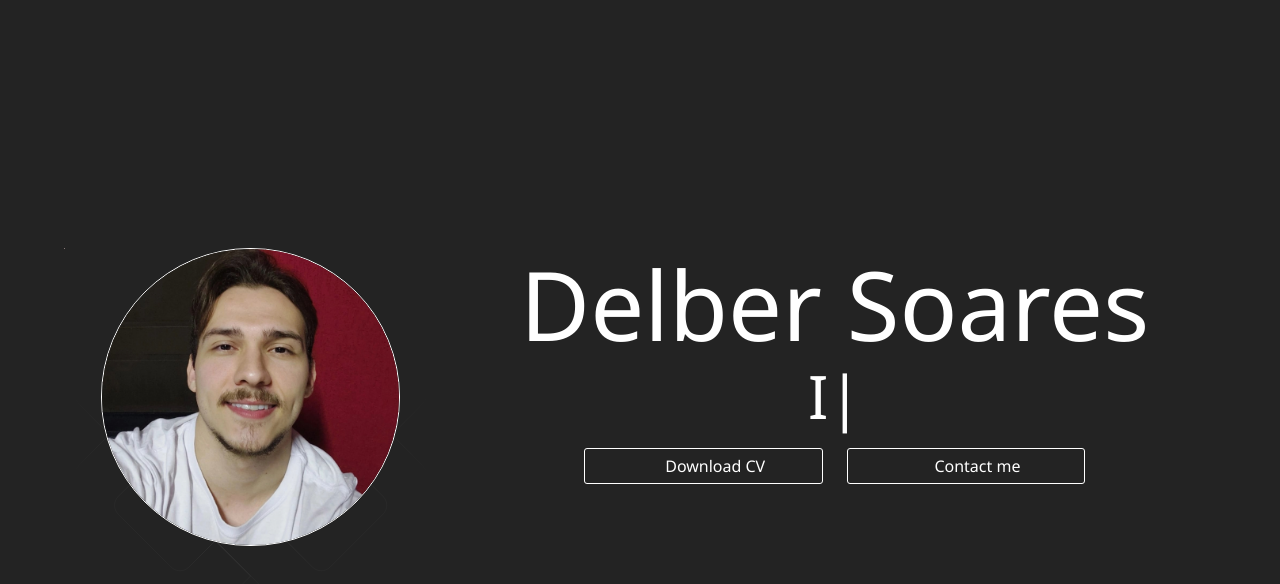
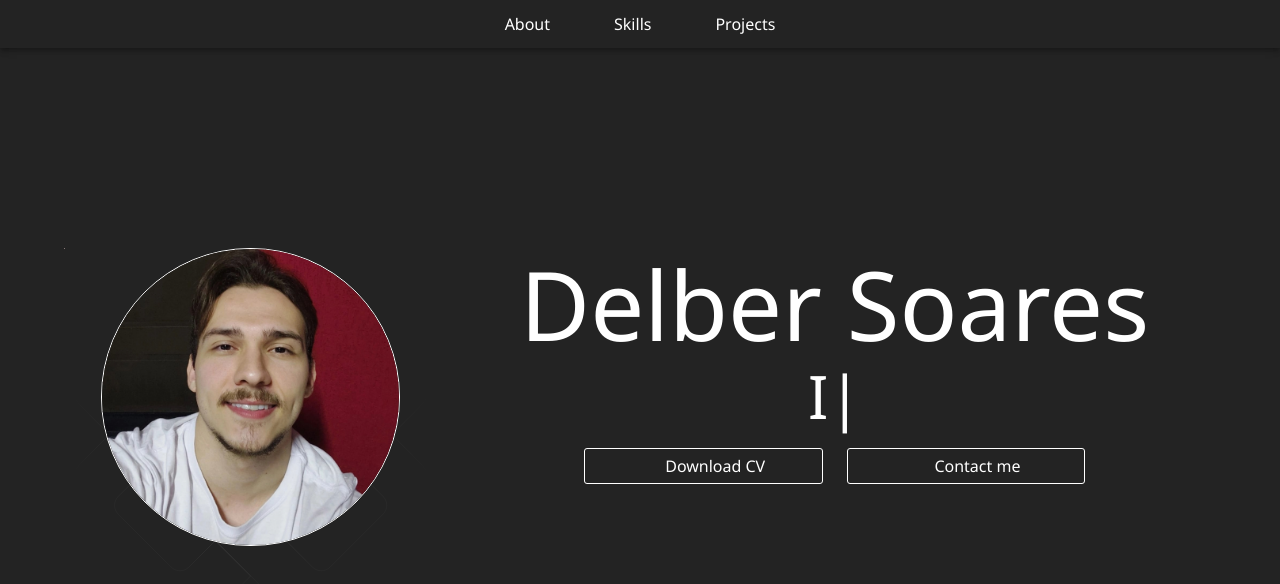
Before and after one commit to delberss/my-portfolio, a React (Vite) app: page / in a window 1280 px wide. Shown: the top 584 px of the page. Built offline with nearby package versions, Linux system fonts and the light colour scheme; some icons are missing.

Commit message:
feat: aplica o uso do NavBar no Home

```diff
--- a/src/pages/Home/Home.tsx
+++ b/src/pages/Home/Home.tsx
@@ -1,9 +1,11 @@
+import NavBar from "../../components/NavBar/NavBar"
 import Hero from "./sections/Hero/Hero"
 
 const Home = () => {
   return (
     <>
-     <Hero />
+      <NavBar />
+      <Hero />
     </>
   )
 }
```
